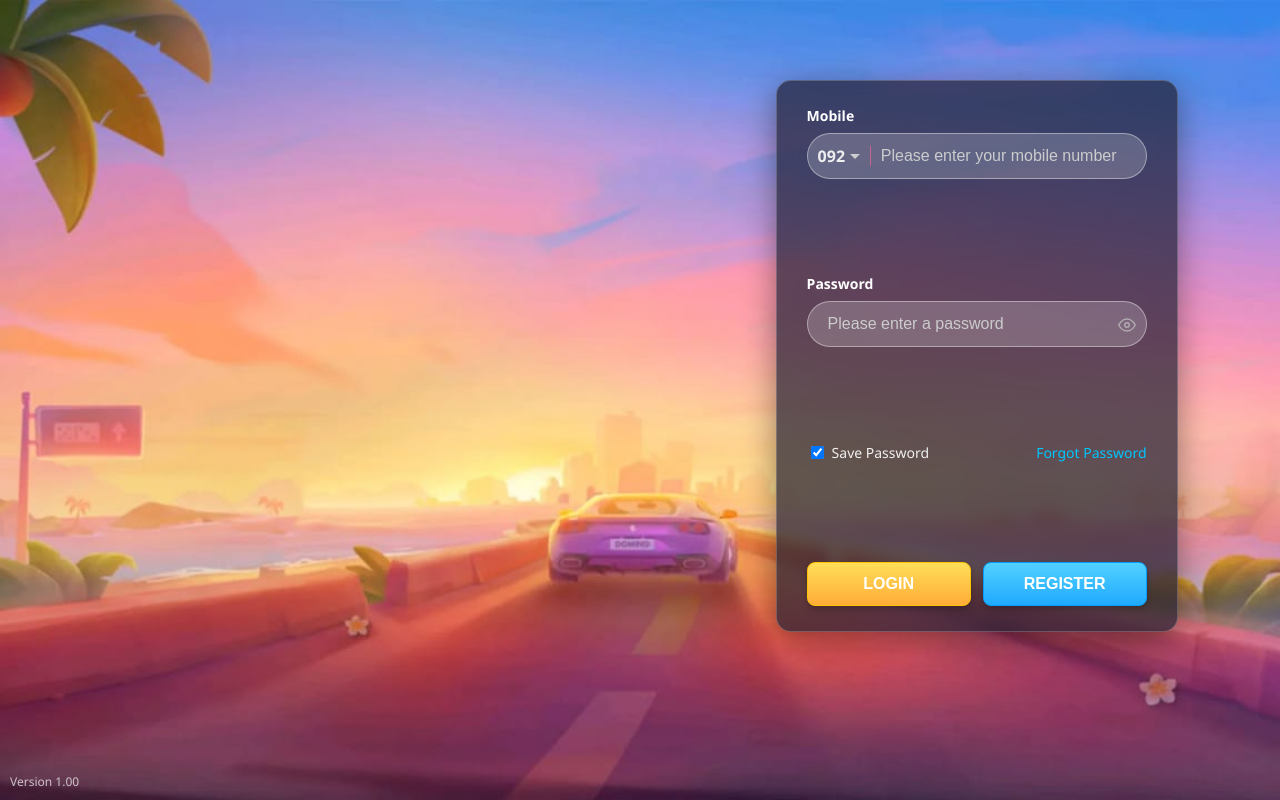
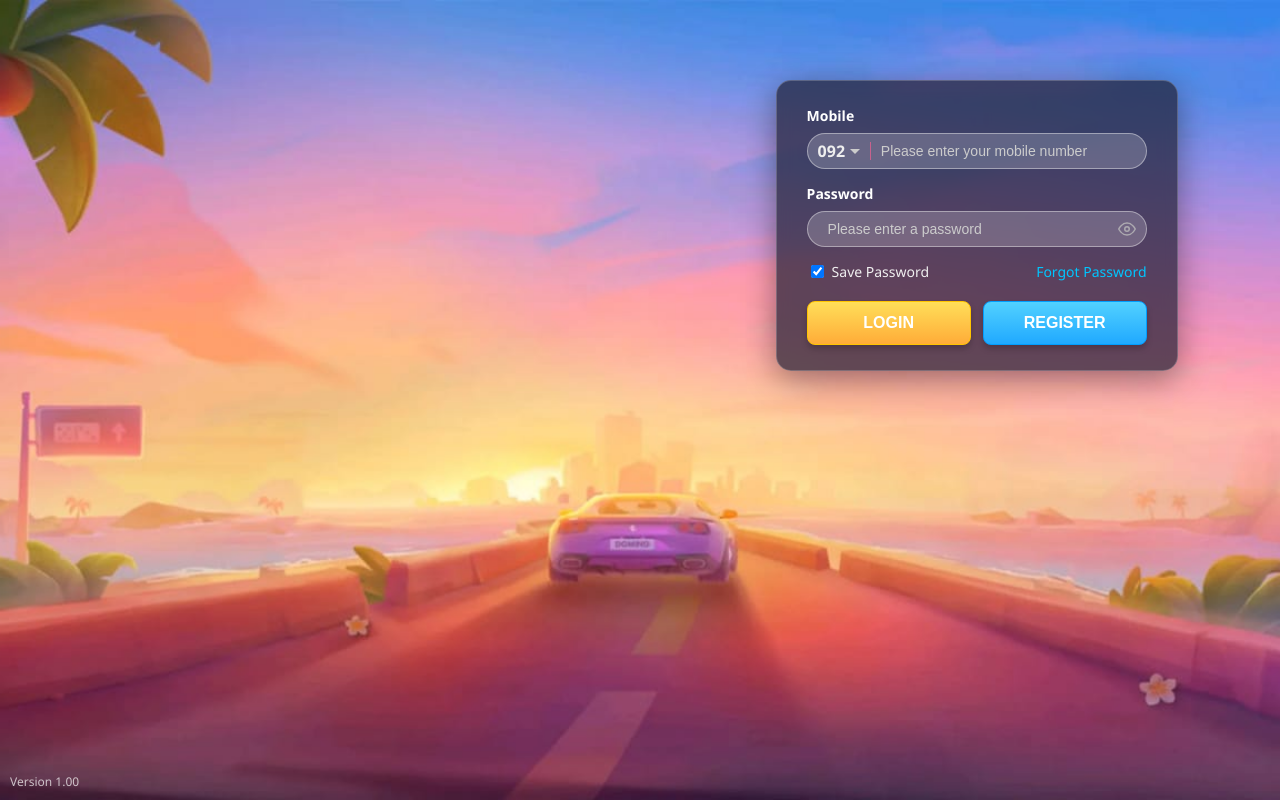
Before and after one commit to uzairop6363/milanohaaak, a plain HTML site: page index.html in a window 1280 px wide. Drawn offline with Linux system fonts and the light colour scheme.

Commit message:
Update index.html

```diff
--- a/index.html
+++ b/index.html
@@ -28,14 +28,12 @@
         .page-container {
             display: flex;
             justify-content: flex-end;
-            align-items: flex-start; /* Form ko top align rakha hai */
+            align-items: flex-start;
             height: 100%;
             width: 100%;
             padding-right: 8%;
             box-sizing: border-box;
-
-            /* === NEECHE KA GAP WAPAS LAANE KE LIYE === */
-            padding-bottom: 8vh; /* Neeche se 8vh ka gap */
+            padding-bottom: 8vh; /* Neeche wala gap yahan se control ho raha hai */
         }
 
         .login-form {
@@ -47,25 +45,11 @@
             border: 1px solid rgba(255, 255, 255, 0.2);
             backdrop-filter: blur(7px);
             box-shadow: 0 8px 32px 0 rgba(0, 0, 0, 0.4);
-
-            /* Oopar wala gap jo pehle theek kiya tha */
             margin-top: 10vh;
-
-            /* === NEECHE KA GAP MAINTAIN KARNE KE LIYE === */
-            /* Jab height content ke mutabiq adjust ho to margin-bottom kaam karta hai */
-            margin-bottom: 0; /* Page-container ki padding-bottom ab theek kaam karegi */
-
-            /* Form ki height ko control karne ke liye */
-            display: flex;
-            flex-direction: column;
-            justify-content: space-between; /* Content ko equally distribute karega */
-            height: calc(100% - 18vh); /* Total height - top gap - bottom gap */
-            max-height: 500px; /* Ya koi munasib max height */
         }
 
-
         .input-group {
-            margin-bottom: 15px; /* Input groups ke darmiyan thora kam fasla */
+            margin-bottom: 15px;
         }
 
         .input-group label {
@@ -76,17 +60,15 @@
             font-size: 14px;
         }
 
-        /* === INPUT BOXES KO PATLA, GOL AUR TRANSPARENT KARNE KE LIYE === */
+        /* === YAHAN INPUT BOXES KO MAZEED CHHOTA KIYA GAYA HAI === */
         .mobile-input-container, .password-container {
             display: flex;
             align-items: center;
-            /* Background color ko transparent kiya gaya */
-            background-color: rgba(255, 255, 255, 0.2); /* Transparent white */
-            /* Borders ko mazeed gol kiya gaya */
-            border-radius: 25px; /* Pehle 8px tha, ab 25px */
-            border: 1px solid rgba(255, 255, 255, 0.4); /* Transparent border */
-
-            padding: 5px 10px; /* Input boxes ko patla karne ke liye padding kam ki */
+            background-color: rgba(255, 255, 255, 0.2);
+            border-radius: 25px;
+            border: 1px solid rgba(255, 255, 255, 0.4);
+            /* Padding kam kar di hai taake box aur patla ho jaye */
+            padding: 2px 10px;
             position: relative;
         }
 
@@ -94,7 +76,7 @@
             display: flex;
             align-items: center;
             padding-right: 10px;
-            color: #eee; /* Colour thora light kiya hai */
+            color: #eee;
             font-weight: bold;
         }
 
@@ -103,29 +85,33 @@
             height: 0;
             border-left: 5px solid transparent;
             border-right: 5px solid transparent;
-            border-top: 5px solid #ccc; /* Arrow ka color thora light kiya hai */
+            border-top: 5px solid #ccc;
             margin-left: 5px;
         }
 
         .divider {
+            /* Divider ki height bhi kam kar di hai */
             width: 1px;
-            height: 20px; /* Divider ki height kam ki hai, input box ke patle hone ki wajah se */
+            height: 18px;
             background-color: #f06292;
-            opacity: 0.7; /* Divider ko thora transparent kiya */
+            opacity: 0.7;
         }
 
+        /* === YAHAN TEXT AUR PADDING KO CHHOTA KIYA GAYA HAI === */
         .input-group input {
             width: 100%;
-            padding: 8px 10px; /* Input text ke andar ki padding mazeed kam ki */
+            /* Andar ki padding kam ki hai */
+            padding: 7px 10px;
             border: none;
             background: transparent;
-            color: #fff; /* Input text ka color white kiya hai transparent background ki wajah se */
-            font-size: 16px;
+            color: #fff;
+            /* Font size 16px se 14px kar diya hai */
+            font-size: 14px;
             outline: none;
         }
 
         .input-group input::placeholder {
-            color: #ccc; /* Placeholder ka color thora light kiya hai */
+            color: #ccc;
         }
 
         .eye-icon {
@@ -143,7 +129,7 @@
             justify-content: space-between;
             align-items: center;
             font-size: 14px;
-            margin-bottom: 20px; /* Thora kam fasla taake neeche gap ban sake */
+            margin-bottom: 20px;
             color: #f0f0f0;
         }
 
@@ -151,7 +137,7 @@
         .save-password input { margin-right: 8px; }
         .forgot-password { color: #00c6ff; text-decoration: none; }
 
-        .buttons { display: flex; flex-direction: row; gap: 12px; margin-bottom: 0; /* Buttons ke neeche ka margin hata diya hai */ }
+        .buttons { display: flex; flex-direction: row; gap: 12px; margin-bottom: 0; }
         .btn {
             padding: 12px 0;
             border: none;
@@ -164,17 +150,12 @@
             box-shadow: 0 4px 6px rgba(0,0,0,0.2);
             transition: transform 0.2s;
         }
-
-        .btn:active {
-            transform: translateY(2px);
-        }
-
+        .btn:active { transform: translateY(2px); }
         .btn-login {
             background: linear-gradient(180deg, #ffde59, #ffac38);
             color: #fff;
             border: 1px solid #ffc400;
         }
-
         .btn-register {
             background: linear-gradient(180deg, #52d1ff, #20a9ff);
             color: #fff;
```
